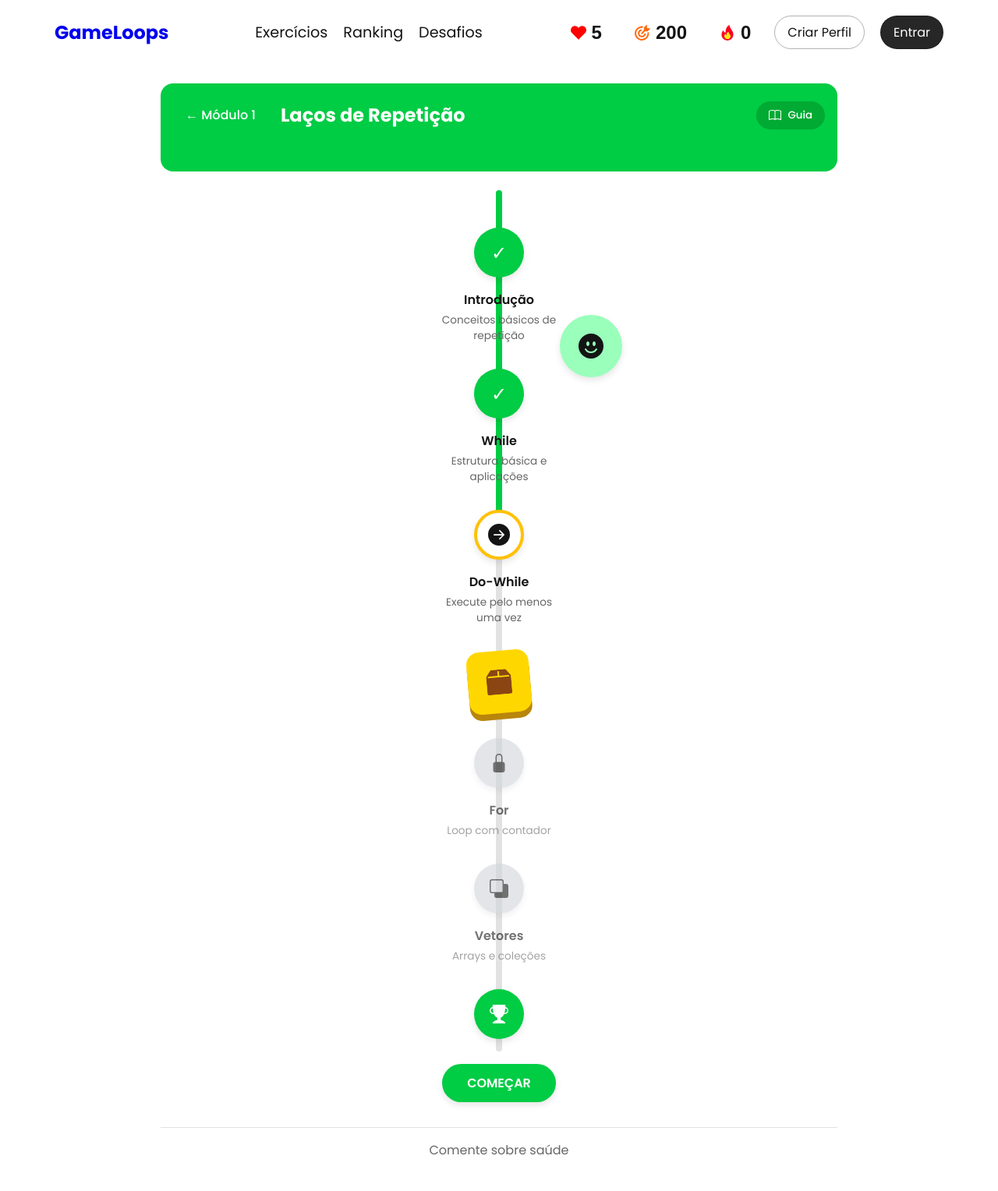
After one commit to marcosantonioh/teste2, a Django app: page /exercicios/percurso/ in a window 1280 px wide. The commit adds this page. Shown: the whole page at 78% size. Run offline with Django 5.2, Linux system fonts and the light colour scheme; some web fonts are replaced.

Commit message:
worked in exercicios pages

```diff
--- a/apps/exercicios/templates/exercicios/listar.html
+++ b/apps/exercicios/templates/exercicios/lista_exercicios.html
@@ -49,7 +49,7 @@
 
       {% if not exercicio.bloqueado and not exercicio.concluido %}
         <div class="card-btn">
-          <a href="#">Iniciar Exercício</a>
+          <a href="{% url 'submeter_exercicio' modulo exercicio.id %}">Iniciar Exercício</a>
         </div>
       {% endif %}
 
--- /dev/null
+++ b/apps/exercicios/templates/exercicios/percurso.html
@@ -0,0 +1,116 @@
+{% extends 'navbar.html' %} {% load static %} {% block content %}
+
+<link rel="stylesheet" href="{% static 'style/partials/exercicios/percurso.css' %}" />
+
+
+<!DOCTYPE html>
+<html lang="pt-BR">
+<head>
+  <meta charset="UTF-8">
+  <meta name="viewport" content="width=device-width, initial-scale=1.0">
+  <title>GameLoops - Percurso de Aprendizagem</title>
+
+</head>
+<body>
+
+  <div class="container">
+    <div class="header-wrapper">
+      <div class="page-header">
+        <a href="#" class="back-button">← Módulo 1</a>
+        <h1 class="module-title">Laços de Repetição</h1>
+        <button class="guide-button">
+          <svg xmlns="http://www.w3.org/2000/svg" width="16" height="16" fill="currentColor" viewBox="0 0 16 16">
+            <path d="M1 2.828c.885-.37 2.154-.769 3.388-.893 1.33-.134 2.458.063 3.112.752v9.746c-.935-.53-2.12-.603-3.213-.493-1.18.12-2.37.461-3.287.811V2.828zm7.5-.141c.654-.689 1.782-.886 3.112-.752 1.234.124 2.503.523 3.388.893v9.923c-.918-.35-2.107-.692-3.287-.81-1.094-.111-2.278-.039-3.213.492V2.687zM8 1.783C7.015.936 5.587.81 4.287.94c-1.514.153-3.042.672-3.994 1.105A.5.5 0 0 0 0 2.5v11a.5.5 0 0 0 .707.455c.882-.4 2.303-.881 3.68-1.02 1.409-.142 2.59.087 3.223.877a.5.5 0 0 0 .78 0c.633-.79 1.814-1.019 3.222-.877 1.378.139 2.8.62 3.681 1.02A.5.5 0 0 0 16 13.5v-11a.5.5 0 0 0-.293-.455c-.952-.433-2.48-.952-3.994-1.105C10.413.809 8.985.936 8 1.783z"/>
+          </svg>
+          Guia
+        </button>
+      </div>
+    </div>
+
+    <div class="learning-path">
+      <div class="path-line"></div>
+      <div class="path-line-progress"></div>
+
+      <div class="station completed">
+        <div class="station-icon">✓</div>
+        <div class="station-content">
+          <div class="station-title">Introdução</div>
+          <div class="station-subtitle">Conceitos básicos de repetição</div>
+        </div>
+      </div>
+
+      <div class="station completed">
+        <div class="station-icon">✓</div>
+        <div class="station-content">
+          <div class="station-title">While</div>
+          <div class="station-subtitle">Estrutura básica e aplicações</div>
+        </div>
+      </div>
+
+      <div class="station current">
+        <div class="station-icon">
+          <svg xmlns="http://www.w3.org/2000/svg" width="28" height="28" fill="currentColor" viewBox="0 0 16 16">
+            <path d="M8 0a8 8 0 1 1 0 16A8 8 0 0 1 8 0zM4.5 7.5a.5.5 0 0 0 0 1h5.793l-2.147 2.146a.5.5 0 0 0 .708.708l3-3a.5.5 0 0 0 0-.708l-3-3a.5.5 0 1 0-.708.708L10.293 7.5H4.5z"/>
+          </svg>
+        </div>
+        <div class="station-content">
+          <div class="station-title">Do-While</div>
+          <div class="station-subtitle">Execute pelo menos uma vez</div>
+        </div>
+      </div>
+
+      <div class="mascot">
+        <svg xmlns="http://www.w3.org/2000/svg" width="32" height="32" fill="currentColor" viewBox="0 0 16 16">
+          <path d="M8 16A8 8 0 1 0 8 0a8 8 0 0 0 0 16zM7 6.5C7 7.328 6.552 8 6 8s-1-.672-1-1.5S5.448 5 6 5s1 .672 1 1.5zM4.285 9.567a.5.5 0 0 1 .683.183A3.498 3.498 0 0 0 8 11.5a3.498 3.498 0 0 0 3.032-1.75.5.5 0 1 1 .866.5A4.498 4.498 0 0 1 8 12.5a4.498 4.498 0 0 1-3.898-2.25.5.5 0 0 1 .183-.683zM10 8c-.552 0-1-.672-1-1.5S9.448 5 10 5s1 .672 1 1.5S10.552 8 10 8z"/>
+        </svg>
+      </div>
+
+      <div class="treasure-chest">
+        <svg xmlns="http://www.w3.org/2000/svg" width="32" height="32" fill="#8B4513" viewBox="0 0 16 16">
+          <path d="M3.75 0a1 1 0 0 0-.8.4L.1 4.2a.5.5 0 0 0-.1.3V15a1 1 0 0 0 1 1h14a1 1 0 0 0 1-1V4.5a.5.5 0 0 0-.1-.3L13.05.4a1 1 0 0 0-.8-.4h-8.5ZM15 4.667V5H1v-.333L1.5 4h6V1h1v3h6l.5.667Z"/>
+        </svg>
+      </div>
+
+      <div class="station locked">
+        <div class="station-icon">
+          <svg xmlns="http://www.w3.org/2000/svg" width="24" height="24" fill="currentColor" viewBox="0 0 16 16">
+            <path d="M8 1a2 2 0 0 1 2 2v4H6V3a2 2 0 0 1 2-2zm3 6V3a3 3 0 0 0-6 0v4a2 2 0 0 0-2 2v5a2 2 0 0 0 2 2h6a2 2 0 0 0 2-2V9a2 2 0 0 0-2-2z"/>
+          </svg>
+        </div>
+        <div class="station-content">
+          <div class="station-title">For</div>
+          <div class="station-subtitle">Loop com contador</div>
+        </div>
+      </div>
+
+      <div class="station locked">
+        <div class="station-icon">
+          <svg xmlns="http://www.w3.org/2000/svg" width="24" height="24" fill="currentColor" viewBox="0 0 16 16">
+            <path d="M0 2a2 2 0 0 1 2-2h8a2 2 0 0 1 2 2v2h2a2 2 0 0 1 2 2v8a2 2 0 0 1-2 2H6a2 2 0 0 1-2-2v-2H2a2 2 0 0 1-2-2V2zm2-1a1 1 0 0 0-1 1v8a1 1 0 0 0 1 1h8a1 1 0 0 0 1-1V2a1 1 0 0 0-1-1H2z"/>
+          </svg>
+        </div>
+        <div class="station-content">
+          <div class="station-title">Vetores</div>
+          <div class="station-subtitle">Arrays e coleções</div>
+        </div>
+      </div>
+
+      <div class="trophy">
+        <svg xmlns="http://www.w3.org/2000/svg" width="24" height="24" fill="white" viewBox="0 0 16 16">
+          <path d="M2.5.5A.5.5 0 0 1 3 0h10a.5.5 0 0 1 .5.5c0 .538-.012 1.05-.034 1.536a3 3 0 1 1-1.133 5.89c-.79 1.865-1.878 2.777-2.833 3.011v2.173l1.425.356c.194.048.377.135.537.255L13.3 15.1a.5.5 0 0 1-.3.9H3a.5.5 0 0 1-.3-.9l1.838-1.379c.16-.12.343-.207.537-.255L6.5 13.11v-2.173c-.955-.234-2.043-1.146-2.833-3.012a3 3 0 1 1-1.132-5.89A33.076 33.076 0 0 1 2.5.5zm.099 2.54a2 2 0 0 0 .72 3.935c-.333-1.05-.588-2.346-.72-3.935zm10.083 3.935a2 2 0 0 0 .72-3.935c-.133 1.59-.388 2.885-.72 3.935z"/>
+        </svg>
+      </div>
+    </div>
+
+    <div style="text-align: center;">
+      <button class="action-button">COMEÇAR</button>
+    </div>
+
+    <div class="footer">
+      Comente sobre saúde
+    </div>
+  </div>
+</body>
+</html>
+
+{% endblock %}
--- a/apps/exercicios/urls.py
+++ b/apps/exercicios/urls.py
@@ -1,11 +1,12 @@
-from django.urls import path, include
-from .views import main_view, lista_exercicios, submeter_exercicio, modulos
+from django.urls import path
+from . import views
 
 app_name = "exercicios"
 
 urlpatterns = [
-    path("", modulos, name="modulos"),
-    path("modulos/", modulos, name='modulos'),
-    path("<int:exercicio_id>/", submeter_exercicio, name="submeter"),
-    path('exercicios/<str:modulo>/', lista_exercicios, name='lista_exercicios'),
+    path("", views.modulos, name="modulos"),
+    path("modulos/", views.modulos, name='modulos'),
+    path("percurso/", views.percurso, name="percurso"),
+    path('<str:modulo>/', views.lista_exercicios, name='lista_exercicios'),
+    path('<int:exercicio_id>/', views.resolver_exercicio, name='resolver_exercicio'),
 ]
--- a/apps/exercicios/views.py
+++ b/apps/exercicios/views.py
@@ -2,7 +2,7 @@ from django.contrib.auth.decorators import login_required
 from apps.usuarios.models import Perfil
 from django.core.exceptions import ObjectDoesNotExist
 from django.shortcuts import render, get_object_or_404, redirect
-from apps.exercicios.models import Exercicio, Submission
+from apps.exercicios.models import Exercicio
 
 # @login_required(login_url="usuarios:login_usuario")
 def main_view(request):
@@ -41,6 +41,8 @@ def modulos(request):
     return render(request, 'exercicios/modulos.html', context)
 
 
+def percurso(request):
+    return render(request, 'exercicios/percurso.html')
 
 
 
@@ -59,25 +61,30 @@ def lista_exercicios(request, modulo):
         'exercicios': exercicios
     }
 
-    return render(request, 'exercicios/listar.html', context)
+    return render(request, 'exercicios/lista_exercicios.html', context)
 
 
 
-def submeter_exercicio(request, exercicio_id):
+def resolver_exercicio(request, exercicio_id):
     exercicio = get_object_or_404(Exercicio, id=exercicio_id)
+    resultado = None  # Inicialmente não tem resultado ainda
 
     if request.method == 'POST':
-        codigo_usuario = request.POST.get('codigo')
-        correta = codigo_usuario.strip() == exercicio.resposta_correta.strip()
+        resposta_usuario = request.POST.get('resposta')
+        if resposta_usuario == exercicio.resposta_correta:
+            resultado = 'correto'
+        else:
+            resultado = 'incorreto'
 
-        # Salva a submissão no banco
-        Submission.objects.create(
-            usuario=request.user,
-            exercicio=exercicio,
-            codigo_submetido=codigo_usuario,
-            correta=correta
-        )
+    return render(request, 'exercicios/resolver_exercicio.html', {
+        'exercicio': exercicio,
+        'resultado': resultado
+    })
 
-        return render(request, 'exercicios/resultado.html', {'correta': correta, 'exercicio': exercicio})
 
-    return render(request, 'exercicios/submeter.html', {'exercicio': exercicio})
+def exercicio_detalhe(request, modulo, exercicio_slug):
+    contexto = {
+        'modulo': modulo,
+        'exercicio': exercicio_slug.replace('-', ' ').title(),  # Só para exibir bonito
+    }
+    return render(request, 'exercicios/exercicio_detalhe.html', contexto)
--- a/static/style/global/global.css
+++ b/static/style/global/global.css
@@ -18,11 +18,21 @@
   --yellow_hover: #c6a600;
   --red: #E74C3C;
   --red_hover: #c6301f;
+
+  --primary: #00cc44;
+  --primary-dark: #00aa33;
+  --primary-light: #99ffbb;
+  --dark: #333;
+  --light: #f8f8f8;
+  --gray: #e2e2e2;
+  --completed: #00cc44;
+  --locked: #d1d5db;
+  --current: #ffc107;
 }
-
 
 *{
     padding: 0;
     margin: 0;
     font-family: 'Poppins', sans-serif;
     box-sizing: border-box;
+  }
--- a/static/style/navbar.css
+++ b/static/style/navbar.css
@@ -7,7 +7,7 @@ body {
 
 .navbar {
   display: flex;
-  background-color: rgb(241, 241, 241);
+  background-color: rgb(255, 255, 255);
   justify-content: space-between;
   align-items: center;
   gap: 20px;
--- /dev/null
+++ b/static/style/partials/exercicios/percurso.css
@@ -0,0 +1,218 @@
+@import "/static/style/global/global.css";
+
+body {
+  background-color: #ffffff;
+}
+
+.container {
+  max-width: 900px;
+  margin: 0 auto;
+  padding: 1.5rem 1rem;
+}
+
+.page-header {
+  display: flex;
+  align-items: center;
+  margin-bottom: 2rem;
+}
+
+.back-button {
+  display: flex;
+  align-items: center;
+  color: white;
+  text-decoration: none;
+  background-color: var(--primary);
+  padding: 0.75rem 1rem;
+  border-radius: 50px;
+  margin-right: 1rem;
+  font-weight: 500;
+}
+
+.module-title {
+  font-size: 1.5rem;
+  font-weight: bold;
+  margin: 0;
+  flex-grow: 1;
+  color: white;
+}
+
+.guide-button {
+  background-color: var(--primary-dark);
+  color: white;
+  border: none;
+  padding: 0.5rem 1rem;
+  border-radius: 50px;
+  display: flex;
+  align-items: center;
+  gap: 0.5rem;
+  cursor: pointer;
+  font-weight: 500;
+}
+
+.header-wrapper {
+  background-color: var(--primary);
+  padding: 1rem;
+  border-radius: 1rem;
+  margin-bottom: 1.5rem;
+}
+
+.learning-path {
+  position: relative;
+  padding: 1rem 0;
+  margin: 0 auto;
+  max-width: 450px;
+  z-index: 1;
+}
+
+.path-line {
+  position: absolute;
+  left: 50%;
+  top: 0;
+  bottom: 0;
+  width: 8px;
+  background-color: var(--gray);
+  border-radius: 4px;
+  transform: translateX(-50%);
+  z-index: -1;
+}
+
+.path-line-progress {
+  position: absolute;
+  left: 50%;
+  top: 0;
+  width: 8px;
+  background-color: var(--completed);
+  border-radius: 4px;
+  transform: translateX(-50%);
+  z-index: -1;
+  height: 38%; /* Adjust based on progress */
+}
+
+.station {
+  display: flex;
+  flex-direction: column;
+  align-items: center;
+  margin: 2rem 0;
+  position: relative;
+}
+
+.station-icon {
+  width: 4rem;
+  height: 4rem;
+  border-radius: 50%;
+  display: flex;
+  align-items: center;
+  justify-content: center;
+  font-size: 1.5rem;
+  background-color: white;
+  box-shadow: 0 4px 8px rgba(0, 0, 0, 0.1);
+  position: relative;
+  z-index: 2;
+  transition: all 0.3s ease;
+}
+
+.station.completed .station-icon {
+  background-color: var(--completed);
+  color: white;
+}
+
+.station.current .station-icon {
+  background-color: white;
+  border: 4px solid var(--current);
+  box-sizing: border-box;
+}
+
+.station.locked .station-icon {
+  background-color: var(--locked);
+  opacity: 0.6;
+}
+
+.station-content {
+  margin-top: 1rem;
+  text-align: center;
+  max-width: 150px;
+}
+
+.station-title {
+  font-weight: 600;
+  margin-bottom: 0.25rem;
+}
+
+.station-subtitle {
+  font-size: 0.85rem;
+  color: #666;
+}
+
+.locked .station-content {
+  opacity: 0.6;
+}
+
+.action-button {
+  margin-top: 1rem;
+  padding: 0.75rem 2rem;
+  background-color: var(--primary);
+  color: white;
+  border: none;
+  border-radius: 50px;
+  font-weight: 600;
+  cursor: pointer;
+  font-size: 1rem;
+  box-shadow: 0 4px 8px rgba(0, 0, 0, 0.1);
+  transition: all 0.2s ease;
+}
+
+.action-button:hover {
+  background-color: var(--primary-dark);
+  transform: translateY(-2px);
+}
+
+.treasure-chest {
+  width: 5rem;
+  height: 5rem;
+  background-color: #ffd700;
+  border-radius: 1rem;
+  display: flex;
+  align-items: center;
+  justify-content: center;
+  font-size: 2rem;
+  box-shadow: 0 8px 0 #b8860b;
+  margin: 2rem auto;
+  transform: rotate(-5deg);
+}
+
+.mascot {
+  width: 5rem;
+  height: 5rem;
+  background-color: var(--primary-light);
+  border-radius: 50%;
+  display: flex;
+  align-items: center;
+  justify-content: center;
+  font-size: 2rem;
+  position: absolute;
+  right: 15%;
+  top: 10rem;
+  box-shadow: 0 4px 8px rgba(0, 0, 0, 0.1);
+}
+
+.trophy {
+  width: 4rem;
+  height: 4rem;
+  background-color: var(--primary);
+  border-radius: 50%;
+  display: flex;
+  align-items: center;
+  justify-content: center;
+  font-size: 1.5rem;
+  color: white;
+  margin: 2rem auto 0;
+  box-shadow: 0 4px 8px rgba(0, 0, 0, 0.1);
+}
+
+.footer {
+  text-align: center;
+  padding: 1rem;
+  margin-top: 2rem;
+  color: #666;
+  border-top: 1px solid var(--gray);
+}
```
Also changed, not shown: apps/exercicios/models.py (+0 -16 lines), apps/exercicios/templates/exercicios/modulos.html (+42 -48 lines), apps/exercicios/templates/exercicios/resolver_exercicio.html (renamed from apps/exercicios/templates/exercicios/submeter.html, +14 -0 lines), static/style/partials/exercicios/modulos.css (+88 -84 lines), static/img/trofeu.svg (added).
